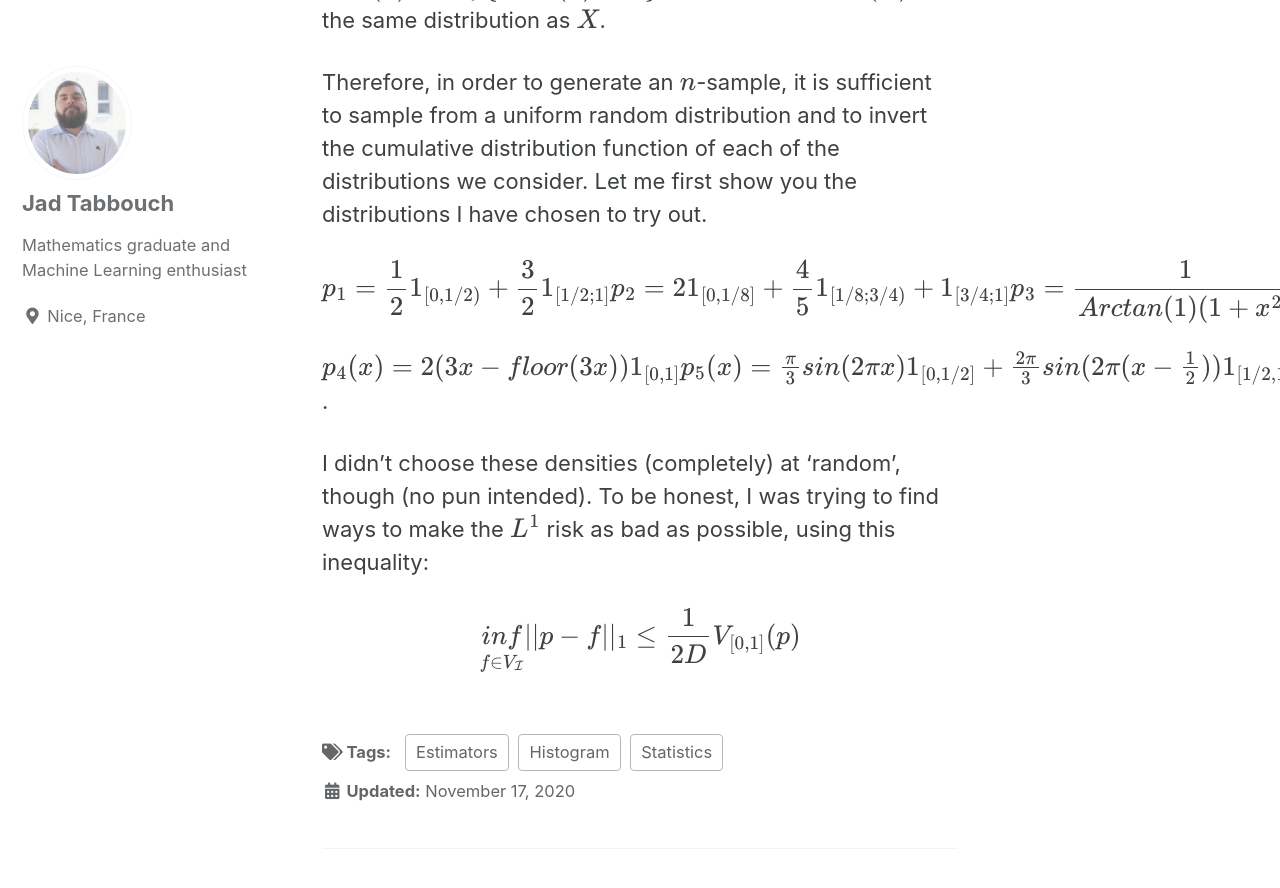
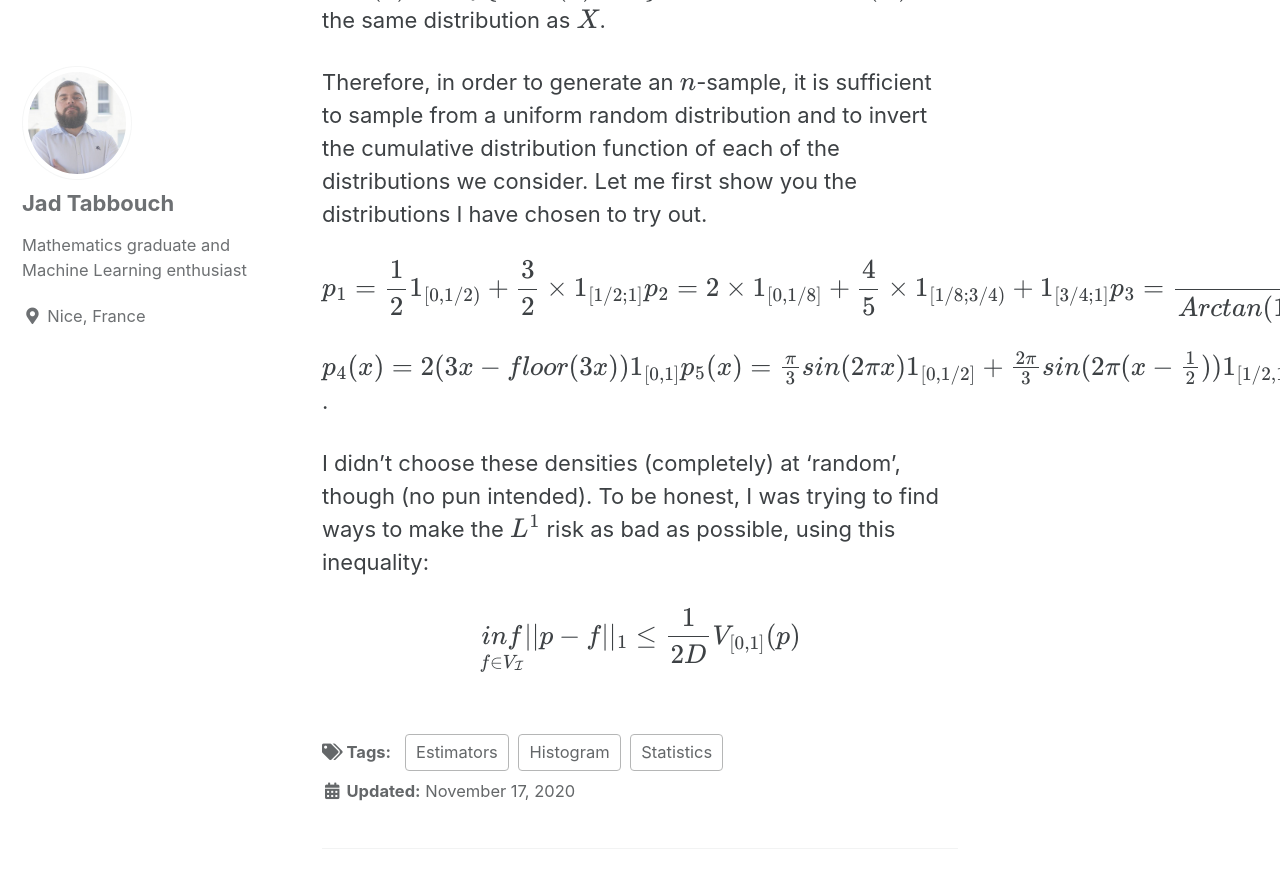
Before and after one commit to jad-tab/jad-tab.github.io, a Jekyll site: the page built from _posts/2020-01-03-Histograms.md, in a window 1280 px wide and 900 px high, scrolled down 4609 px. Shown: the top 888 px of the window. Built offline with Jekyll 4.4.1, drawn with Linux system fonts in a browser that asks for light colours; cached includes are drawn as plain includes; formulas are drawn with MathJax 3.

Commit message:
Update 2020-01-03-Histograms.md

```diff
--- a/_posts/2020-01-03-Histograms.md
+++ b/_posts/2020-01-03-Histograms.md
@@ -90,8 +90,8 @@ Let $$X$$ be a real-valued random variable with cumulative distribution function
 
 Therefore, in order to generate an $$n$$-sample, it is sufficient to sample from a uniform random distribution and to invert the cumulative distribution function of each of the distributions we consider. Let me first show you the distributions I have chosen to try out.
 
-$$p_1 = \frac{1}{2} 1_{[0, 1/2)} + \frac{3}{2} 1_{[1/2 ; 1]} \\
-p_2 = 2 1_{[0, 1/8]} + \frac{4}{5} 1_{[1/8 ; 3/4)} + 1_{[3/4; 1]} \\
+$$p_1 = \frac{1}{2} 1_{[0, 1/2)} + \frac{3}{2} \times 1_{[1/2 ; 1]} \\
+p_2 = 2 \times 1_{[0, 1/8]} + \frac{4}{5} \times 1_{[1/8 ; 3/4)} + 1_{[3/4; 1]} \\
 p_3 = \frac{1}{Arctan(1) (1 + x^2)} 1_{[0,1]} $$
 
 $$p_4(x) = 2(3x - floor(3x)) 1_{[0,1]}\\
```
